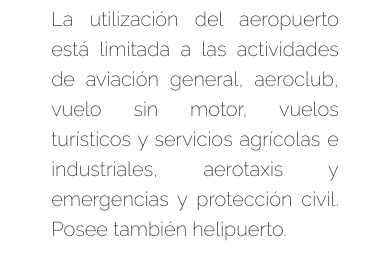
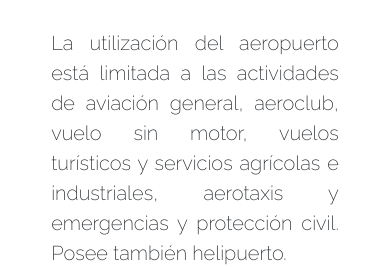
Before and after one commit to Omarit82/aeroClubRoma_53805, a plain HTML site: page pages/nosotros.html in a window 390 px wide. Shown: the part 836-1103 px from the top of the page. Drawn offline with Linux system fonts and the light colour scheme.

Commit message:
feature/segundaPreEntrega - Nosotros, separacion entre texto y video mobile

```diff
--- a/pages/nosotros.html
+++ b/pages/nosotros.html
@@ -63,7 +63,7 @@
                     <div class="col-10 col-md-5 text-center order-md-2">
                         <iframe src="https://www.youtube.com/embed/wM9mjw-NuUM" title="Touch &amp; Go Roma Urbe (LIRU)" frameborder="0" allow="accelerometer; autoplay; clipboard-write; encrypted-media; gyroscope; picture-in-picture; web-share" allowfullscreen></iframe>
                     </div>
-                    <div class="col-10 col-md-5 order-md-1">
+                    <div class="col-10 col-md-5 order-md-1 mt-4">
                         <p class="fs-5">
                             La utilización del aeropuerto está limitada a las actividades de aviación general, aeroclub, vuelo sin motor, vuelos turísticos y servicios agrícolas e industriales, aerotaxis y emergencias y protección civil. Posee también helipuerto.
                         </p>
```
